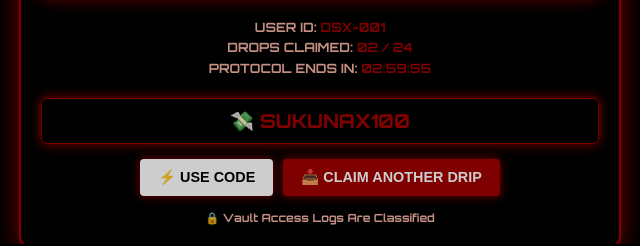
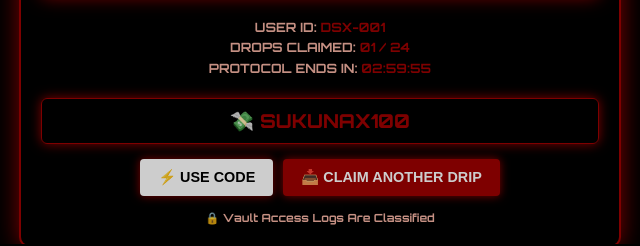
Before and after one commit to otakudripx/dripscan-sukuna, a plain HTML site: page index.html in a window 1280 px wide. Shown: the part 536-782 px from the top of the page, 320-960 px from the left. Drawn offline with Linux system fonts and the light colour scheme.

Commit message:
Update index.html

```diff
--- a/index.html
+++ b/index.html
@@ -253,7 +253,7 @@
 
     <div class="drop-details">
       USER ID: <span>DSX-001</span><br>
-      DROPS CLAIMED: <span>02 / 24</span><br>
+      DROPS CLAIMED: <span>01 / 24</span><br>
       PROTOCOL ENDS IN: <span id="timer">03:00:00</span>
     </div>
 
```
